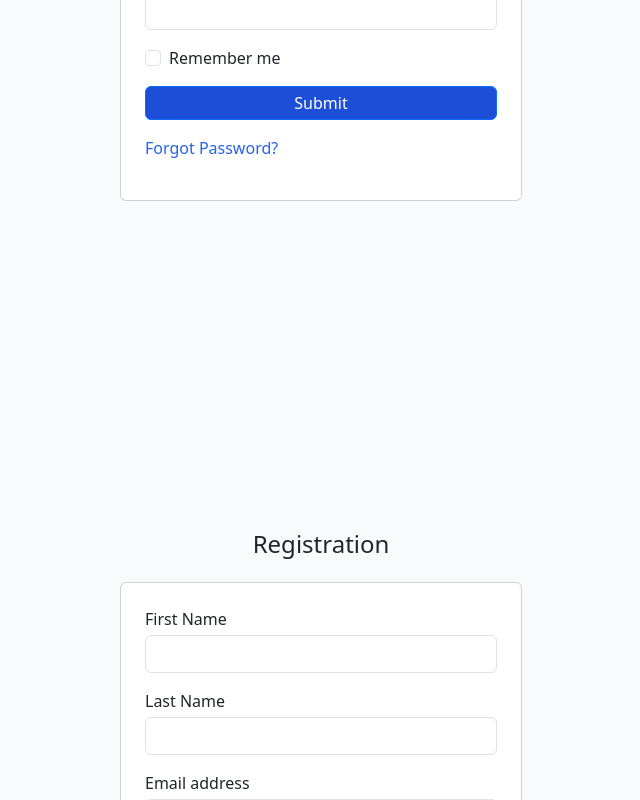
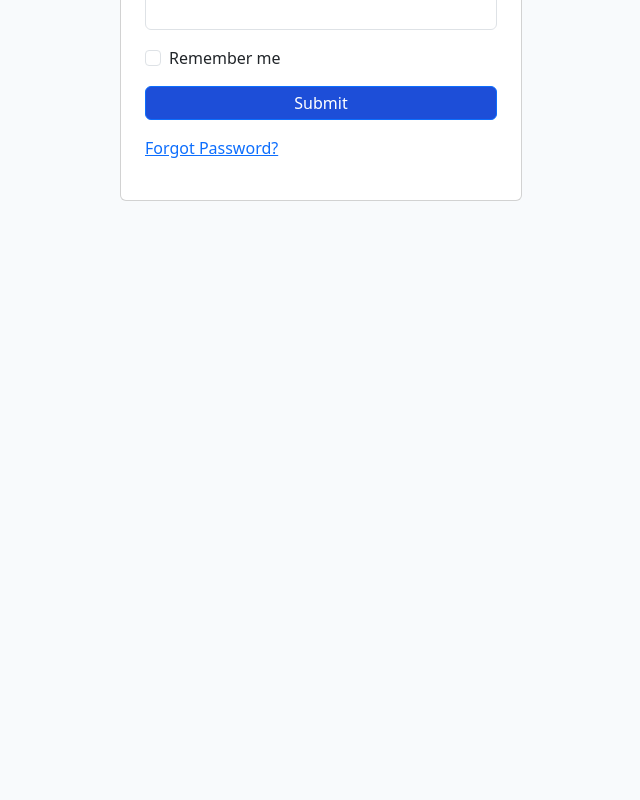
Before and after one commit to deepraj41352/roonberg, a React (Create React App) app in the folder frontend/: page / in a window 1280 px wide. Shown: the part 480-1280 px from the top of the page, without its empty margins (319-959 px from the left). After the commit the page ends 883 px from the top, so only its background shows below. Built offline with nearby package versions, Linux system fonts and the light colour scheme; a web font is replaced by a local one.

Commit message:
added priyanshu code

```diff
--- a/frontend/src/App.js
+++ b/frontend/src/App.js
@@ -17,14 +17,13 @@ function App() {
       <ToastContainer position='bottom-center' limit={1} />
       <BrowserRouter>
         <Routes>
+          <Route path='/' element={<SignUpForm />} />
+          <Route path='/registration' element={<RegistrationForm />} />
           <Route path='/ForgetPassword' element={<ForgetPassword />} />
           <Route path='/resetPassword' element={<ResetPasswordScreen />} />
           <Route />
         </Routes>
       </BrowserRouter>
-      <SignUpForm />
-      <RegistrationForm />
-
     </div>
   );
 }
--- a/frontend/src/Components/NavbarLogin.js
+++ b/frontend/src/Components/NavbarLogin.js
@@ -1,10 +1,10 @@
 import React from 'react';
 import { Container, Nav, Navbar } from 'react-bootstrap';
 import { BsFillPersonFill } from 'react-icons/bs';
-
+import { Link } from "react-router-dom";
 function NavbarLogin() {
   return (
-    <Navbar expand="lg" className="main-div" >
+    <Navbar expand="lg" className=" main-div" >
       <Container>
         <Navbar.Brand href="#home">logo and name</Navbar.Brand>
         <Navbar.Toggle aria-controls="basic-navbar-nav" />
@@ -14,7 +14,8 @@ function NavbarLogin() {
               Knowledge Base
             </Nav.Link>
             <Nav className="login-nav ">
-              <Nav.Link className="login-admin" href="#link">
+
+              <Nav.Link className="login-admin" to='/'>
                 <BsFillPersonFill className="fs-5 Icon-person " />
                 Login
               </Nav.Link>
--- a/frontend/src/Screens/SignUpScreen.js
+++ b/frontend/src/Screens/SignUpScreen.js
@@ -41,10 +41,7 @@ function SignUpForm() {
                   Submit
                 </Button>
                 <Form.Group className="my-3">
-                  {/* <Link to="/ForgetPassword">Forgot Password?</Link> */}
-                  <a className="Fpswd-Clogin" href="#">
-                    Forgot Password?
-                  </a>
+                  <Link to="/ForgetPassword">Forgot Password?</Link>
                 </Form.Group>
               </Form>
             </Card>
```
Also changed, not shown: 1 other file (tests, documents, lock files or other folders).
